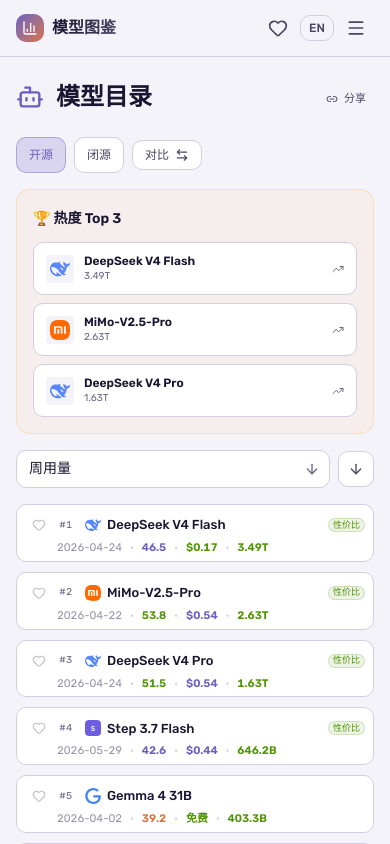
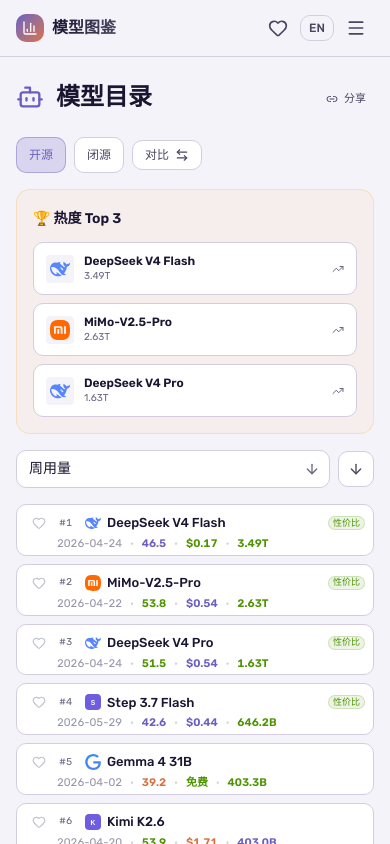
Before and after one commit to citrusli2026/llmcompare, a Next.js app: page /models in a window 390 px wide. Shown: the top 844 px of the page. Built offline with nearby package versions, Linux system fonts and the light colour scheme.

Commit message:
fix: tighten mobile card spacing — py-1.5→py-1, mt-0.5→mt-0, space-y-2.5→space-y-2

```diff
--- a/src/components/ranking-table/index.tsx
+++ b/src/components/ranking-table/index.tsx
@@ -254,7 +254,7 @@
       </div>
 
       {/* 移动端卡片列表 */}
-      <div className="block sm:hidden space-y-2.5">
+      <div className="block sm:hidden space-y-2">
         {groups.map((group) =>
           group.items
             .map((model, idx) => (
--- a/src/components/ranking-table/mobile-card.tsx
+++ b/src/components/ranking-table/mobile-card.tsx
@@ -62,7 +62,7 @@
       tabIndex={0}
       aria-label={t("models.expandHint")}
       className={cn(
-        "relative rounded-lg border border-surface-border bg-surface-card px-2 py-1.5 transition-all active:scale-[0.98] active:bg-surface-elevated cursor-pointer focus-visible:outline-none focus-visible:ring-2 focus-visible:ring-accent-violet/40",
+        "relative rounded-lg border border-surface-border bg-surface-card px-2 py-1 transition-all active:scale-[0.98] active:bg-surface-elevated cursor-pointer focus-visible:outline-none focus-visible:ring-2 focus-visible:ring-accent-violet/40",
         group.borderClass,
         group.rowBgClass,
         isSelected && "ring-2 ring-accent-violet bg-accent-violet/10",
@@ -102,7 +102,7 @@
       </div>
 
       {/* Row 2: data row — clean values, consistent contrast */}
-      <div className="flex items-center gap-2 mt-0.5 text-[11px] leading-tight pl-8">
+      <div className="flex items-center gap-2 mt-0 text-[11px] leading-tight pl-8">
         <span className="shrink-0 tabular-nums text-text-muted opacity-70">
           {model.raw.release_date ?? "—"}
         </span>
```
